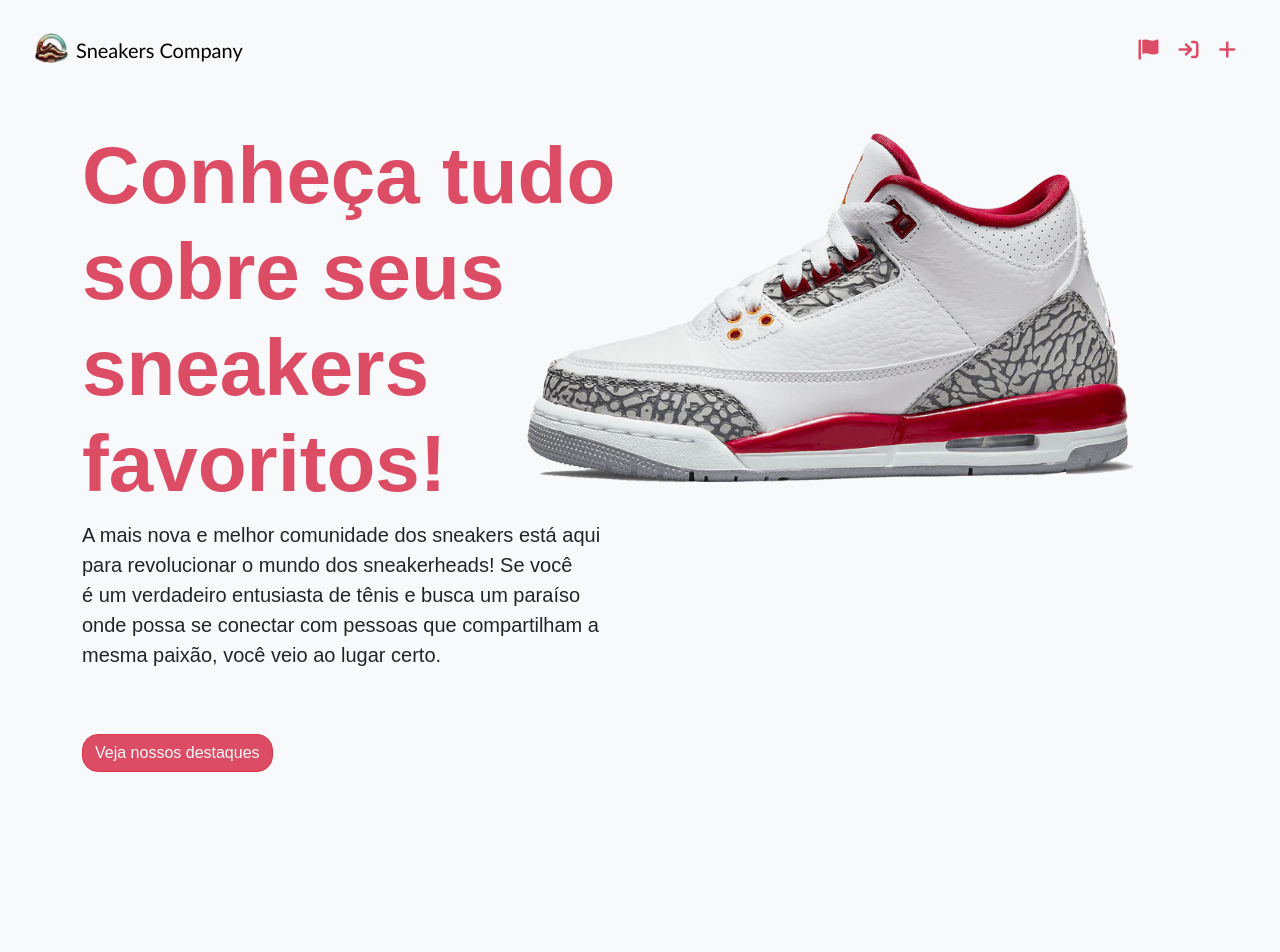
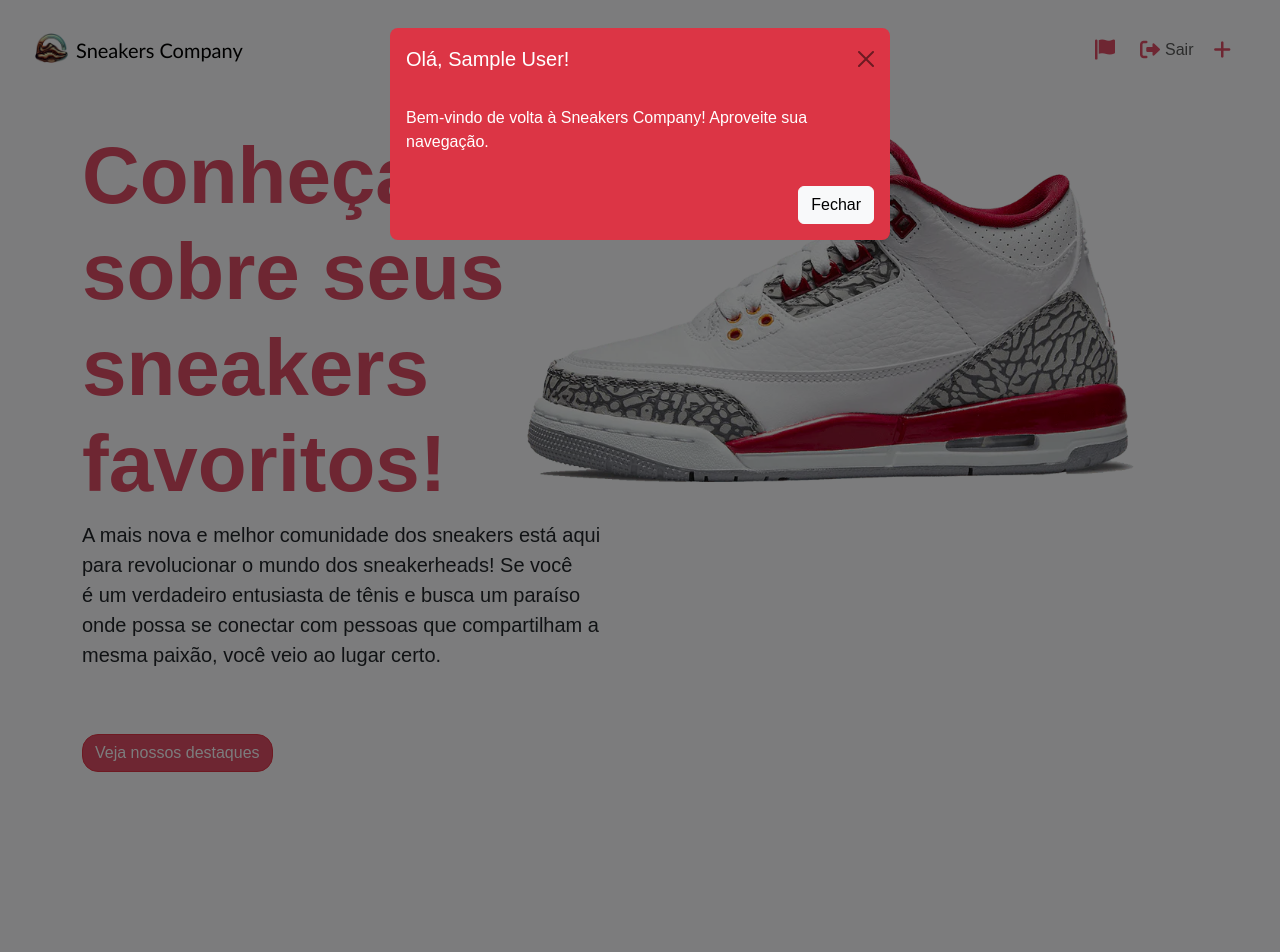
Before and after one commit to rod6923/Sneakers-Company-Senac-Umuarama, a PHP site: page /view/index2.php in a window 1280 px wide. Shown: the top 952 px of the page. After the commit the page ends 772 px from the top, so only its background shows below. Run offline with PHP 8.4, Linux system fonts and the light colour scheme; the visitor is signed in with stand-in values (Sample User, id 1); tables that the repository leaves empty or names only in its code hold one stand-in row (values such as "Sample post").

Commit message:
Pendencias de login, cadastro, posts e demais resolvidos

```diff
--- a/view/index2.php
+++ b/view/index2.php
@@ -1,3 +1,12 @@
+<?php
+session_start();
+if (!isset($_SESSION['usuario_id'])) {
+    header('Location: login.php');
+    exit;
+}
+
+
+?>
 
 
   <!DOCTYPE html>
@@ -65,7 +74,7 @@ border-color: #dc4c64;
 border: 2px solid;
   }
   .text-red{
-      color:#dc4c64;!important
+      color:#dc4c64;
     }
   </style>
 
@@ -77,6 +86,39 @@ border: 2px solid;
   </div>
   <?php include 'navbar4.php';
   ?>
+
+  <!-- Modal de saudação -->
+<?php if (isset($_SESSION['usuario_id'])): ?>
+  <div class="modal fade" id="saudacaoModal" tabindex="-1" aria-labelledby="saudacaoModalLabel" aria-hidden="true">
+    <div class="modal-dialog"style="border: none;" >
+      <div class="modal-content bg-danger text-white"style="border: none;" >
+        <div class="modal-header"style="border: none;" >
+          <h5 class="modal-title" style="border: none;" id="saudacaoModalLabel">Olá, <?php echo $_SESSION['nome']; ?>!</h5>
+          <button type="button" style="border: none;" class="btn-close" data-bs-dismiss="modal" aria-label="Close"></button>
+        </div>
+        <div class="modal-body"style="border: none;" >
+          Bem-vindo de volta à Sneakers Company! Aproveite sua navegação.
+        </div>
+        <div class="modal-footer"style="border: none;" >
+          <button type="button" class="btn btn-light" data-bs-dismiss="modal">Fechar</button>
+        </div>
+      </div>
+    </div>
+  </div>
+<?php endif; ?>
+<script>
+  // Verifica se o modal precisa ser exibido (se o usuário está logado)
+  document.addEventListener("DOMContentLoaded", function() {
+    <?php if (isset($_SESSION['usuario_id'])): ?>
+      // Exibe o modal de saudação quando o usuário estiver logado
+      var myModal = new bootstrap.Modal(document.getElementById('saudacaoModal'), {
+        keyboard: false // Impede que o modal seja fechado com o teclado
+      });
+      myModal.show(); // Exibe o modal
+    <?php endif; ?>
+  });
+</script>
+
 
   <!--Carrossel-->
   <div class="w-100 overflow-hidden bg-light" id="top">
@@ -207,13 +249,26 @@ $imgrepositorio = $sql_query->fetchAll(PDO::FETCH_ASSOC);
     </style>
 </head>
 <body>
+<?php
+// Supondo que você tenha a tabela 'cadastro' com 'id' e 'nome' do usuário
+$sql_query = $conn->prepare("
+    SELECT arquivos.id, arquivos.nome AS nome_arquivo, arquivos.path, arquivos.legenda, cadastro.nome AS nome_usuario
+    FROM arquivos
+    JOIN cadastro ON arquivos.usuario_id = cadastro.usuario_id
+");
+$sql_query->execute();
+$imgrepositorio = $sql_query->fetchAll(PDO::FETCH_ASSOC);
+?>
 
 <div class="carousel-container">
     <div class="carousel" id="carousel" data-aos="fade-up">
         <?php foreach ($imgrepositorio as $post): ?>
             <div class="post" id="post-<?php echo $post['id']; ?>">
-                <img src="<?php echo htmlspecialchars($post['path']); ?>" alt="<?php echo htmlspecialchars($post['nome']); ?>">
-                <div class="caption"><?php echo htmlspecialchars($post['legenda']); ?></div>
+                <img src="<?php echo htmlspecialchars($post['path']); ?>" alt="<?php echo htmlspecialchars($post['nome_arquivo']); ?>">
+                <div class="caption">
+                    <p><strong><?php echo htmlspecialchars($post['nome_usuario']); ?></strong></p> <!-- Nome do usuário -->
+                    <p><?php echo htmlspecialchars($post['legenda']); ?></p> <!-- Legenda do post -->
+                </div>
             </div>
         <?php endforeach; ?>
     </div>
@@ -245,8 +300,7 @@ $imgrepositorio = $sql_query->fetchAll(PDO::FETCH_ASSOC);
     }
 </script>
 
-</body>
-</html>
+
 
   <!-- Section-->
 
--- a/view/navbar4.php
+++ b/view/navbar4.php
@@ -22,6 +22,21 @@
   }  .navbar {
             box-shadow: none !important;
         }
+        .navbar-nav .nav-item {
+    display: flex;
+    align-items: center;  /* Alinha os itens verticalmente no centro */
+}
+
+.navbar-nav .nav-link {
+    display: flex;
+    align-items: center;
+    justify-content: center; /* Garante que o conteúdo (ícone e texto) fique centralizado */
+}
+
+.navbar-nav .nav-link i {
+    margin-right: 5px; /* Espaço entre o ícone e o texto */
+}
+
 
 </style>
 </head>
@@ -65,13 +80,21 @@
 
 
 
+        <li class="nav-item me-3 me-lg-1">
+    <?php if (isset($_SESSION['usuario_id'])): ?>
+        <!-- Botão de Logout -->
+        <a class="nav-link" href="logout.php">
+            <span><i class="fas fa-sign-out-alt fa-lg"></i></span> Sair
+        </a>
+    <?php else: ?>
+        <!-- Botão de Login -->
+        <a class="nav-link bnt-login" href="login.php">
+            <span><i class="fas fa-arrow-right-to-bracket fa-lg"></i></span> Login
+        </a>
+    <?php endif; ?>
+</li>
 
-            <li class="nav-item me-3 me-lg-1 active">
-            <a class="nav-link bnt-login" href="login.php">
-              <span><i class="fas fa-arrow-right-to-bracket fa-lg"></i></span>
 
-            </a>
-          </li>
           <li class="nav-item me-3 me-lg-1 active">
           <a class="nav-link" href="posteditor.php">
             <span><i class="fas fa-plus fa-lg"></i></span>
```
Also changed, not shown: view/cadastrar.php (+21 -17 lines), view/login.php (+42 -36 lines), view/logout.php (added, +13 -0 lines), view/posteditor.php (+53 -50 lines), view/imgrepositorio/6748e71bdff98.png (added), view/imgrepositorio/6748e77989686.jpg (added), view/imgrepositorio/6748e7a9dee1f.jpg (added), view/imgrepositorio/6748e82a06e21.jpg (added), view/imgrepositorio/6748e9b366de5.jpg (added), view/imgrepositorio/6748e9d1828c2.jpg (added), view/imgrepositorio/6748eac5ab553.jpg (added).
